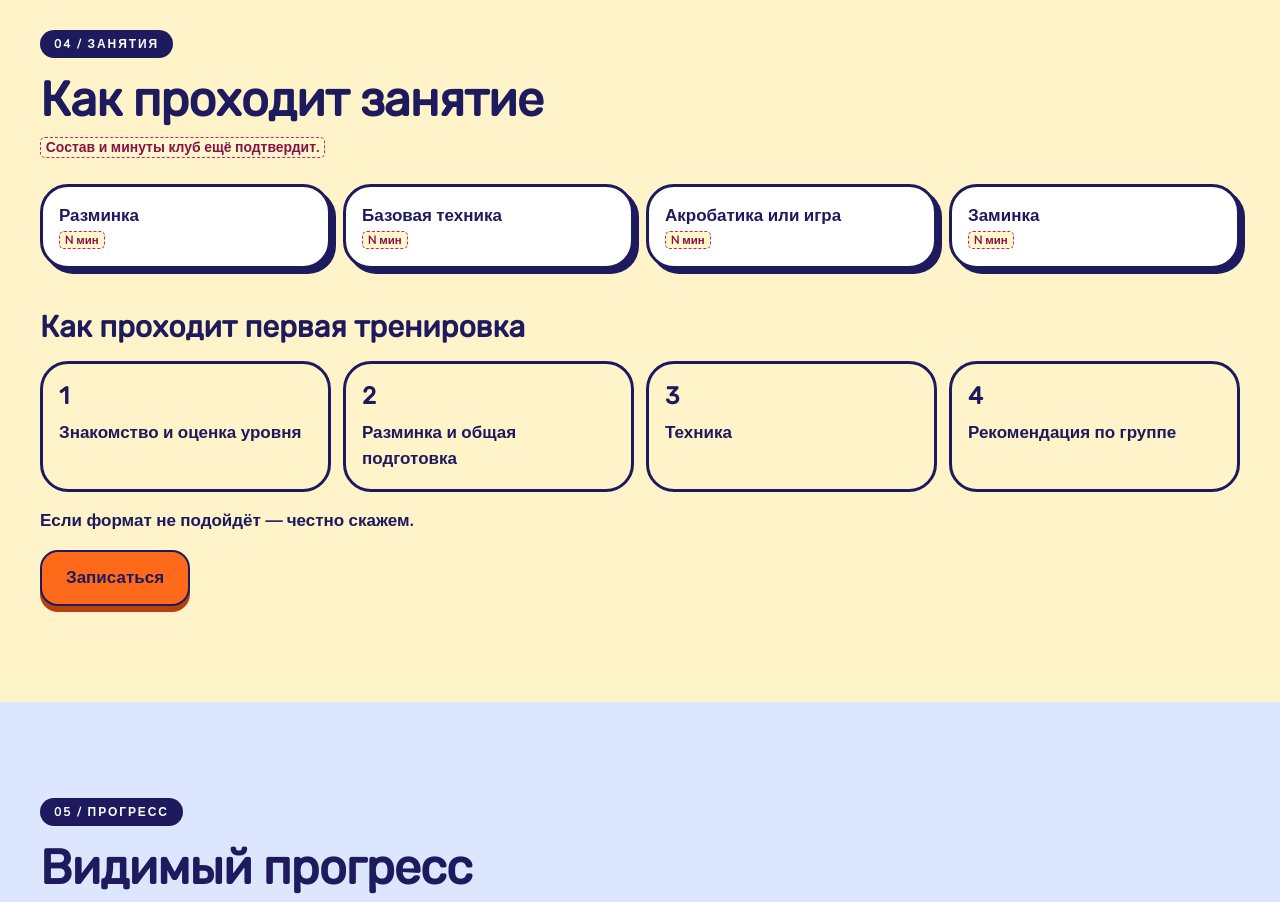
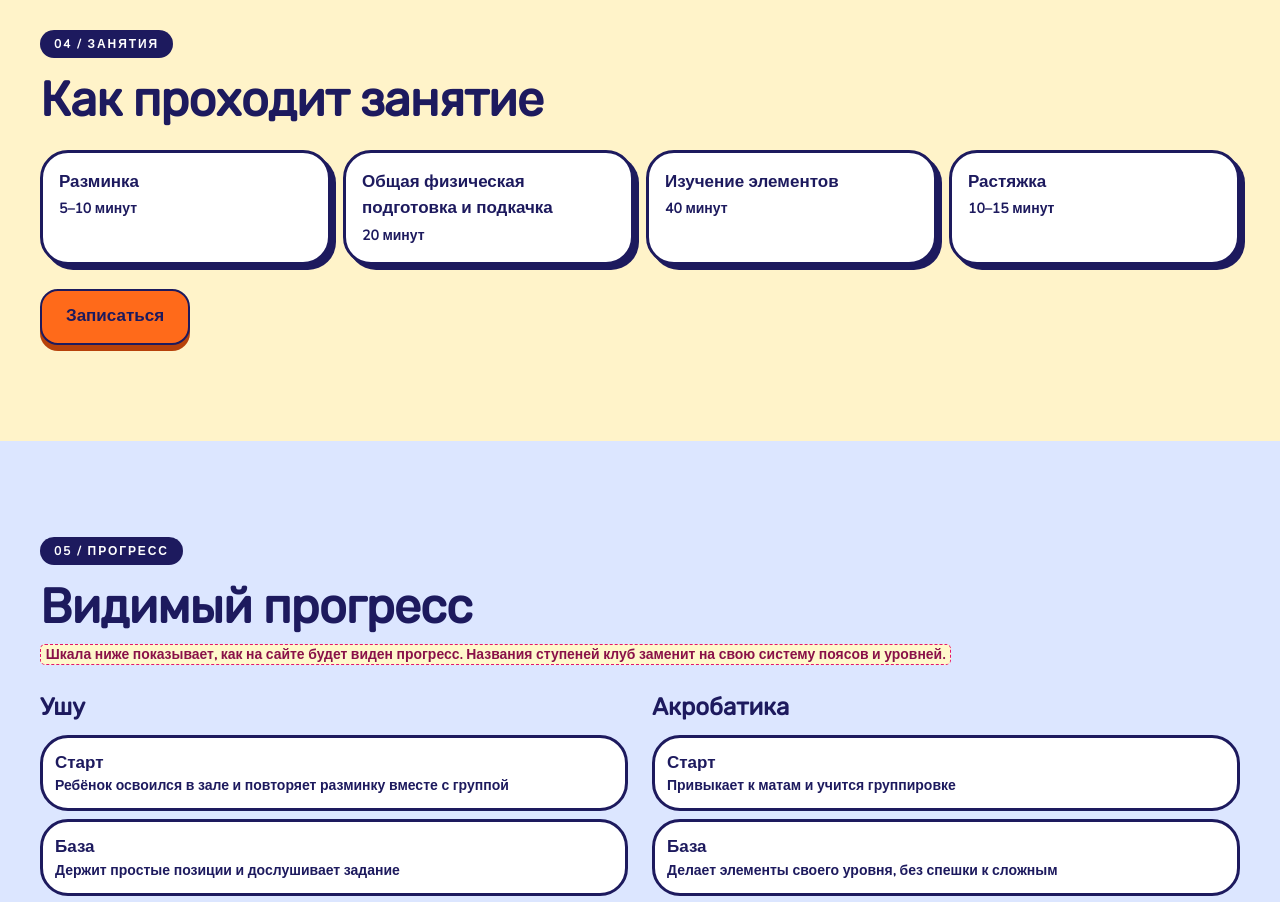
Before and after one commit to MikhailPiatykh-bot/club3v, a Next.js app: page / in a window 1280 px wide. Shown: the part 3900-4802 px from the top of the page. Built offline with nearby package versions, Linux system fonts and the light colour scheme; no server answers.

Commit message:
Описать ход занятия и убрать блок про первую тренировку.
Co-authored-by: MikhailPiatykh-bot <MikhailPiatykh-bot@users.noreply.github.com>

```diff
--- a/components/home-view.tsx
+++ b/components/home-view.tsx
@@ -230,30 +230,15 @@ export function HomeView() {
       <section className="mx-auto max-w-wrap px-10 py-24 max-md:px-[18px] max-md:py-14">
         <p className="inline-flex rounded-pill bg-ink px-3.5 py-1.5 text-xs font-extrabold uppercase tracking-[0.16em] text-white">{sectionLabel("lessons")}</p>
         <h2 className="mt-4 font-display text-h2 font-black">Как проходит занятие</h2>
-        <p className="mt-2">
-          <span className="ph">Состав и минуты клуб ещё подтвердит.</span>
-        </p>
         <ol className="mt-6 grid gap-3 md:grid-cols-4">
           {lessonPlan.parts.map((part) => (
             <li key={part.id} className="rounded-card border-[3px] border-ink bg-white p-4 shadow-card-sm">
               <b>{part.title}</b>
-              <p className="text-sm">
-                <span className="ph">{part.minutes ? `${part.minutes} мин` : "N мин"}</span>
-              </p>
+              <p className="mt-1 text-sm font-extrabold">{part.time}</p>
             </li>
           ))}
         </ol>
-        <h3 className="mt-10 font-display text-3xl font-black">Как проходит первая тренировка</h3>
-        <ol className="mt-4 grid gap-3 md:grid-cols-4">
-          {lessonPlan.first.map((step, index) => (
-            <li key={step} className="rounded-card border-[3px] border-ink bg-cream p-4">
-              <span className="font-display text-2xl font-black">{index + 1}</span>
-              <p className="mt-2 font-extrabold">{step}</p>
-            </li>
-          ))}
-        </ol>
-        <p className="mt-4 font-bold">{lessonPlan.firstNote}</p>
-        <SignupButton placement="direction" className="mt-4 inline-flex h-14 items-center rounded-btn border-[2.5px] border-ink bg-orange px-6 font-black text-ink shadow-btn-main">
+        <SignupButton placement="direction" className="mt-6 inline-flex h-14 items-center rounded-btn border-[2.5px] border-ink bg-orange px-6 font-black text-ink shadow-btn-main">
           Записаться
         </SignupButton>
       </section>
--- a/content/lesson.json
+++ b/content/lesson.json
@@ -1,16 +1,9 @@
 {
-  "draft": true,
+  "draft": false,
   "parts": [
-    { "id": "warm", "title": "Разминка", "minutes": null },
-    { "id": "base", "title": "Базовая техника", "minutes": null },
-    { "id": "play", "title": "Акробатика или игра", "minutes": null },
-    { "id": "close", "title": "Заминка", "minutes": null, "confirm": true }
-  ],
-  "first": [
-    "Знакомство и оценка уровня",
-    "Разминка и общая подготовка",
-    "Техника",
-    "Рекомендация по группе"
-  ],
-  "firstNote": "Если формат не подойдёт — честно скажем."
+    { "id": "warm", "title": "Разминка", "time": "5–10 минут" },
+    { "id": "ofp", "title": "Общая физическая подготовка и подкачка", "time": "20 минут" },
+    { "id": "elements", "title": "Изучение элементов", "time": "40 минут" },
+    { "id": "stretch", "title": "Растяжка", "time": "10–15 минут" }
+  ]
 }
```
